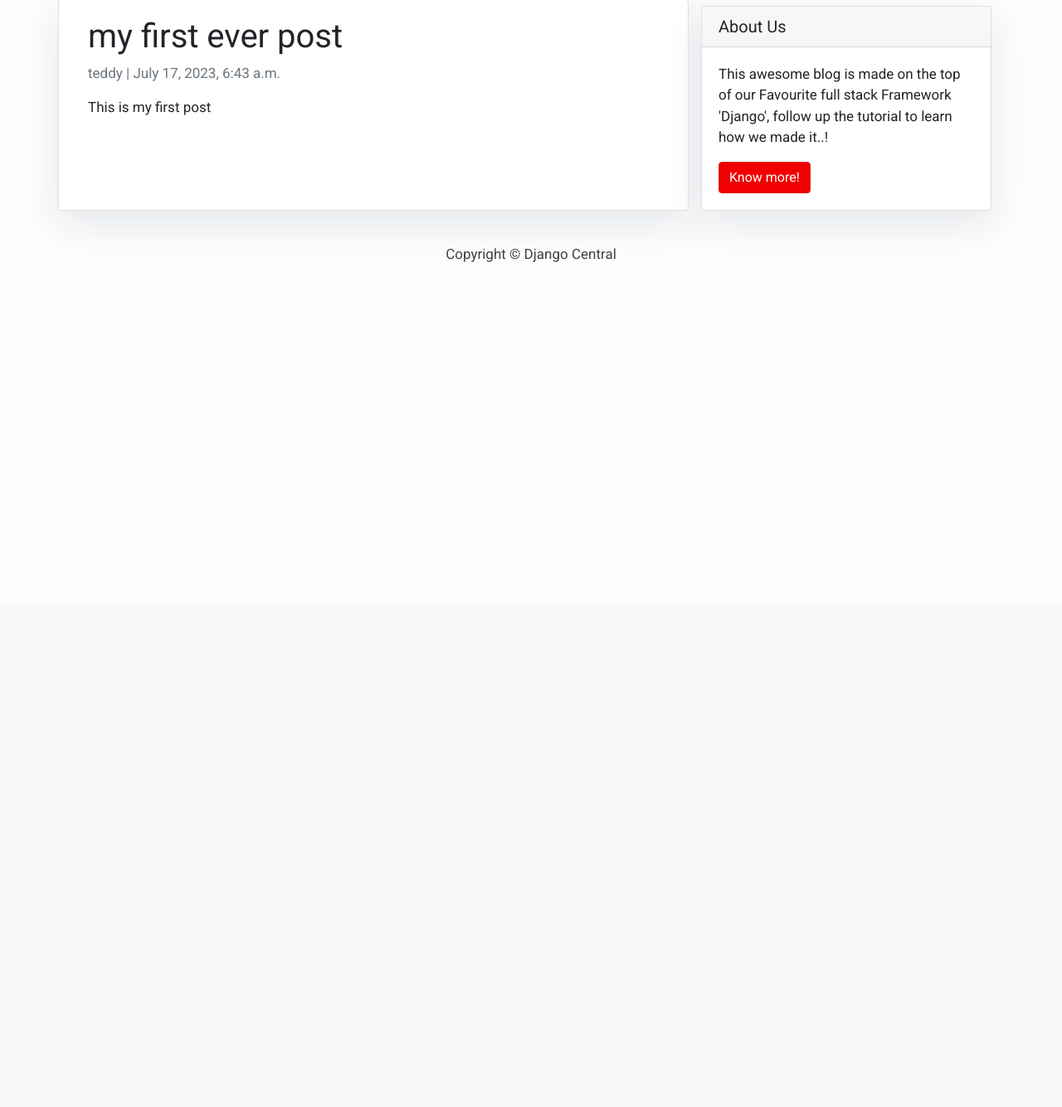
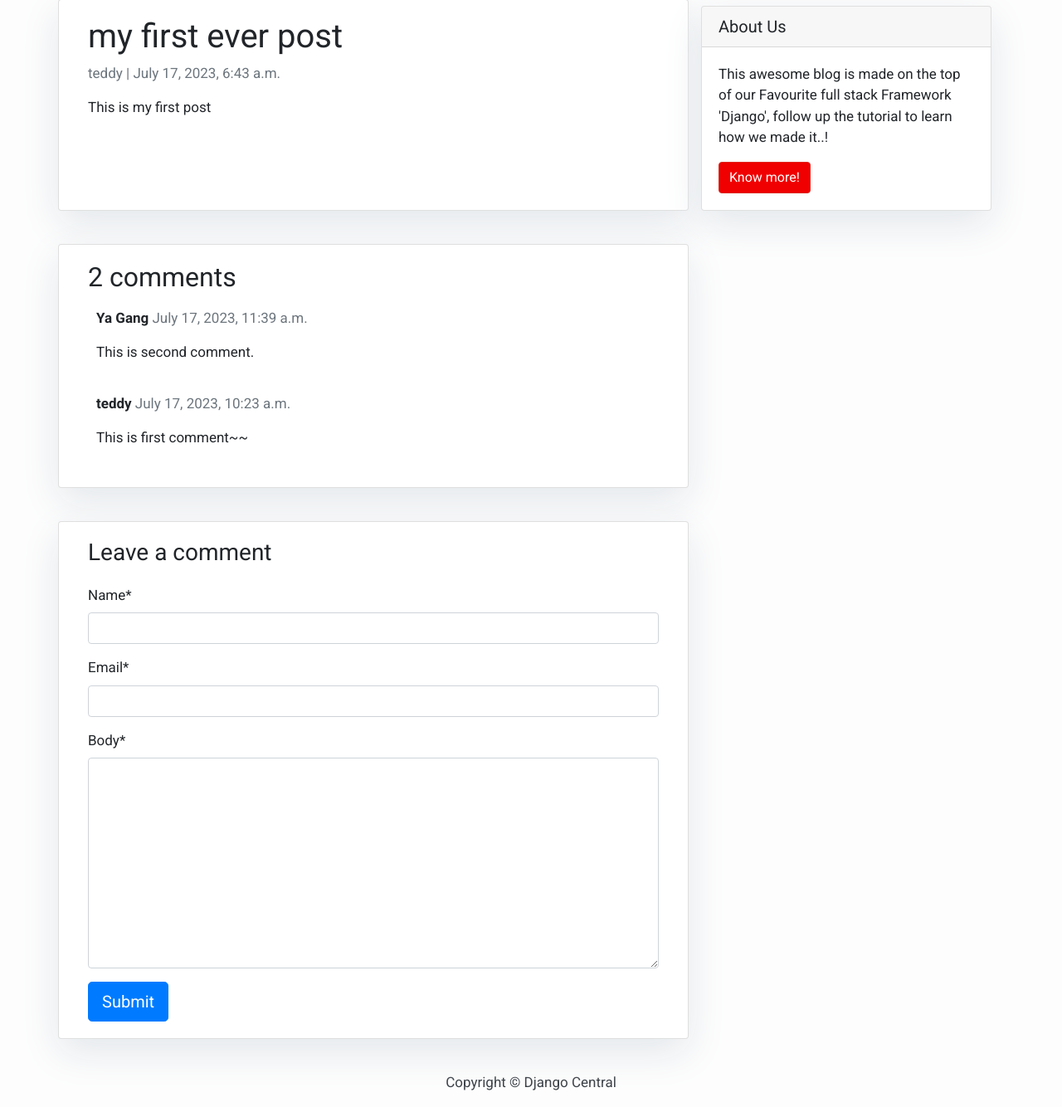
Before and after one commit to teddy1016/django_simple_blog, a Django app: a page that uses mysite/blog/templates/post_detail.html in a window 1280 px wide. Shown: the part 75-1409 px from the top of the page at 83% size. Before the commit the page ends 391 px from the top, so only its background shows below. Run offline with Django 4.2, Linux system fonts and the light colour scheme; data comes from the database, SQL or seed files in the repository; both versions use the stored data as it was after the commit; some libraries are stand-ins or nearby versions.

Commit message:
Added Comment

```diff
--- /dev/null
+++ b/mysite/blog/forms.py
@@ -0,0 +1,7 @@
+from .models import Comment
+from django import forms
+
+class CommentForm(forms.ModelForm):
+    class Meta:
+        model = Comment
+        fields = ('name', 'email', 'body')
--- a/mysite/blog/models.py
+++ b/mysite/blog/models.py
@@ -20,3 +20,18 @@ class Post(models.Model):
 
     def __str__(self):
         return self.title
+
+
+class Comment(models.Model):
+    post = models.ForeignKey(Post,on_delete=models.CASCADE,related_name='comments')
+    name = models.CharField(max_length=80)
+    email = models.EmailField()
+    body = models.TextField()
+    created_on = models.DateTimeField(auto_now_add=True)
+    active = models.BooleanField(default=False)
+
+    class Meta:
+        ordering = ['-created_on']
+
+    def __str__(self):
+        return 'Comment {} by {}'.format(self.body, self.name)
--- a/mysite/blog/templates/post_detail.html
+++ b/mysite/blog/templates/post_detail.html
@@ -1,17 +1,58 @@
 {% extends 'base.html' %}
+{% load crispy_forms_tags %}
 
 {% block content %}
 
 <div class="container">
   <div class="row">
+    {% comment %} Post Content {% endcomment %}
     <div class="col-md-8 card mb-4  mt-3 left  top">
       <div class="card-body">
-        <h1>{% block title %} {{ object.title }} {% endblock title %}</h1>
+        <h1>{% block title %} {{ post.title }} {% endblock title %}</h1>
         <p class=" text-muted">{{ post.author }} | {{ post.created_on }}</p>
-        <p class="card-text ">{{ object.content | safe }}</p>
+        <p class="card-text ">{{ post.content | safe }}</p>
       </div>
     </div>
     {% block sidebar %} {% include 'sidebar.html' %} {% endblock sidebar %}
+
+    {% comment %} Comment List {% endcomment %}
+    <div class="col-md-8 card mb-4  mt-3 ">
+        <div class="card-body">
+          <!-- comments -->
+          <h2>{{ comments.count }} comments</h2>
+
+          {% for comment in comments %}
+          <div class="comments" style="padding: 10px;">
+            <p class="font-weight-bold">
+              {{ comment.name }}
+              <span class=" text-muted font-weight-normal">
+                {{ comment.created_on }}
+              </span>
+            </p>
+            {{ comment.body | linebreaks }}
+          </div>
+          {% endfor %}
+        </div>
+      </div>
+
+      {% comment %} Comment Form {% endcomment %}
+      <div class="col-md-8 card mb-4  mt-3 ">
+        <div class="card-body">
+          {% if new_comment %}
+          <div class="alert alert-success" role="alert">
+            Your comment is awaiting moderation
+          </div>
+          {% else %}
+          <h3>Leave a comment</h3>
+          <form method="post" style="margin-top: 1.3em;">
+             {{ comment_form | crispy }}
+             {% csrf_token %}
+             <button type="submit" class="btn btn-primary btn-lg">Submit</button>
+          </form>
+          {% endif %}
+        </div>
+      </div>
+
   </div>
 </div>
 
--- a/mysite/blog/urls.py
+++ b/mysite/blog/urls.py
@@ -3,5 +3,5 @@ from django.urls import path
 
 urlpatterns = [
     path('', views.PostList.as_view(), name="home"),
-    path('<slug:slug>/', views.PostDetail.as_view(), name="post_detail")
+    path('<slug:slug>/', views.post_detail, name="post_detail")
 ]
--- a/mysite/blog/views.py
+++ b/mysite/blog/views.py
@@ -1,11 +1,32 @@
-from django.shortcuts import render
+from django.shortcuts import render,get_object_or_404
 from django.views import generic
 from .models import Post
+from .forms import CommentForm
 
 class PostList(generic.ListView):
     queryset = Post.objects.filter(status=1).order_by('-created_on')
     template_name = 'index.html'
 
-class PostDetail(generic.DetailView):
-    model = Post
+def post_detail(request, slug):
     template_name = 'post_detail.html'
+    post = get_object_or_404(Post, slug=slug)
+    comments = post.comments.filter(active=True)
+    new_comment = None
+    # Comment posted
+    if request.method == 'POST':
+        comment_form = CommentForm(data=request.POST)
+        if comment_form.is_valid():
+
+            # Create Comment object but don't save to database yet
+            new_comment = comment_form.save(commit=False)
+            # Assign the current post to the comment
+            new_comment.post = post
+            # Save the comment to the database
+            new_comment.save()
+    else:
+        comment_form = CommentForm()
+
+    return render(request, template_name, {'post': post,
+                                           'comments': comments,
+                                           'new_comment': new_comment,
+                                           'comment_form': comment_form})
--- a/mysite/mysite/settings.py
+++ b/mysite/mysite/settings.py
@@ -37,6 +37,8 @@ INSTALLED_APPS = [
     'django.contrib.sessions',
     'django.contrib.messages',
     'django.contrib.staticfiles',
+    'crispy_forms',
+    'crispy_bootstrap4',
     'blog'
 ]
 
@@ -73,6 +75,7 @@ TEMPLATES = [
 
 WSGI_APPLICATION = 'mysite.wsgi.application'
 
+CRISPY_TEMPLATE_PACK = 'bootstrap4'
 
 # Database
 # https://docs.djangoproject.com/en/4.2/ref/settings/#databases
```
Also changed, not shown: mysite/blog/admin.py (+10 -1 lines), mysite/blog/migrations/0002_comment.py (added), mysite/db.sqlite3.
